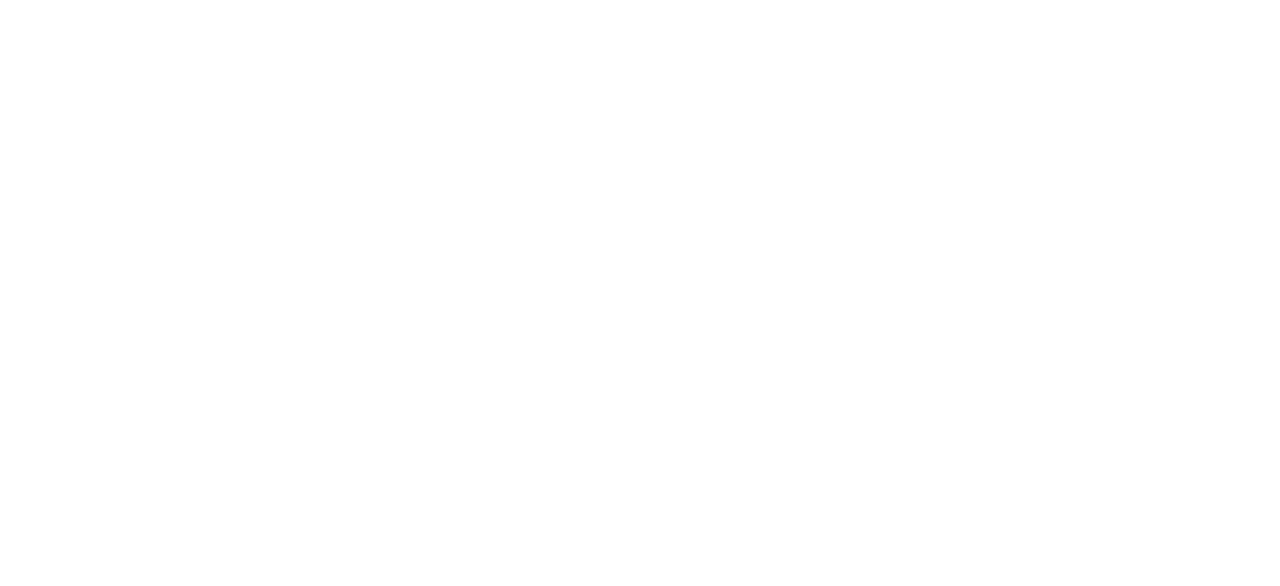
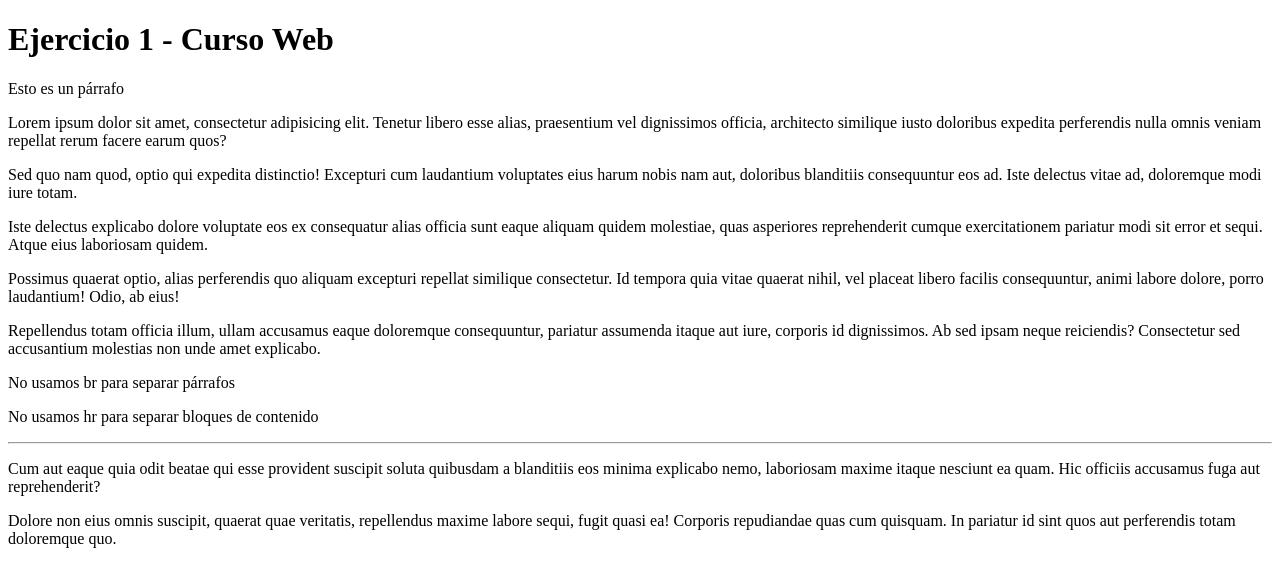
Before and after one commit to EvaV183/web.sample, a website: page index.html in a window 1280 px wide. Drawn offline with Linux system fonts and the light colour scheme.

Commit message:
Add paragraphs

```diff
--- a/index.html
+++ b/index.html
@@ -1,5 +1,28 @@
 <!DOCTYPE html>
 <html lang="en">
+
+<!--
+- Crear un documento HTML con la estructura básica (sample1.html)
+- Agregar un comentario al inicio del documento
+- Agregar un título a la página
+- Agregar varios párrafo
+- Agregar un titulo a las listas siguiente
+- Agregar una lista desordenada con 3 elementos
+- Agrega una lista desordenada con 3 elementos cada uno
+  con una lista anidada con 3 elementos
+- Agrega un título al resto de la página
+- Agregar alguna imagen con un texto alternativo
+- Agregar un titulo a la lista siguiente
+  dentro de la sección de imágenes
+- Agregar una lista ordenada con 3 elementos, que sean enlaces a
+- Google
+- Bing
+- DuckDuckGo
+- Agregar un párrafo con los mismos enlaces
+  asociados a las imagen de cada buscador
+- Validar el documento con el servicio de validación de W3C
+
+-->
 
 <head>
     <meta charset="UTF-8">
@@ -9,7 +32,30 @@
 </head>
 
 <body>
-
+    <h1>Ejercicio 1 - Curso Web</h1>
+    <p>Esto es un párrafo</p>
+    <p>Lorem ipsum dolor sit amet, consectetur adipisicing elit. Tenetur libero esse alias, praesentium vel dignissimos
+        officia, architecto similique iusto doloribus expedita perferendis nulla omnis veniam repellat rerum facere
+        earum quos?</p>
+    <p>Sed quo nam quod, optio qui expedita distinctio! Excepturi cum laudantium voluptates eius harum nobis nam aut,
+        doloribus blanditiis consequuntur eos ad. Iste delectus vitae ad, doloremque modi iure totam.</p>
+    <p>Iste delectus explicabo dolore voluptate eos ex consequatur alias officia sunt eaque aliquam quidem molestiae,
+        quas asperiores reprehenderit cumque exercitationem pariatur modi sit error et sequi. Atque eius laboriosam
+        quidem.</p>
+    <p>Possimus quaerat optio, alias perferendis quo aliquam excepturi repellat similique consectetur. Id tempora quia
+        vitae quaerat nihil, vel placeat libero facilis consequuntur, animi labore dolore, porro laudantium! Odio, ab
+        eius!</p>
+    <p>Repellendus totam officia illum, ullam accusamus eaque doloremque consequuntur, pariatur assumenda itaque aut
+        iure, corporis id dignissimos. Ab sed ipsam neque reiciendis? Consectetur sed accusantium molestias non unde
+        amet explicabo.</p>
+    <p>No usamos br para separar párrafos</p>
+    <p>No usamos hr para separar bloques de contenido</p>
+    <hr>
+    <p>Cum aut eaque quia odit beatae qui esse provident suscipit soluta quibusdam a blanditiis eos minima explicabo
+        nemo,
+        laboriosam maxime itaque nesciunt ea quam. Hic officiis accusamus fuga aut reprehenderit?</p>
+    <p>Dolore non eius omnis suscipit, quaerat quae veritatis, repellendus maxime labore sequi, fugit quasi ea! Corporis
+        repudiandae quas cum quisquam. In pariatur id sint quos aut perferendis totam doloremque quo.</p>
 </body>
 
 </html>
```
